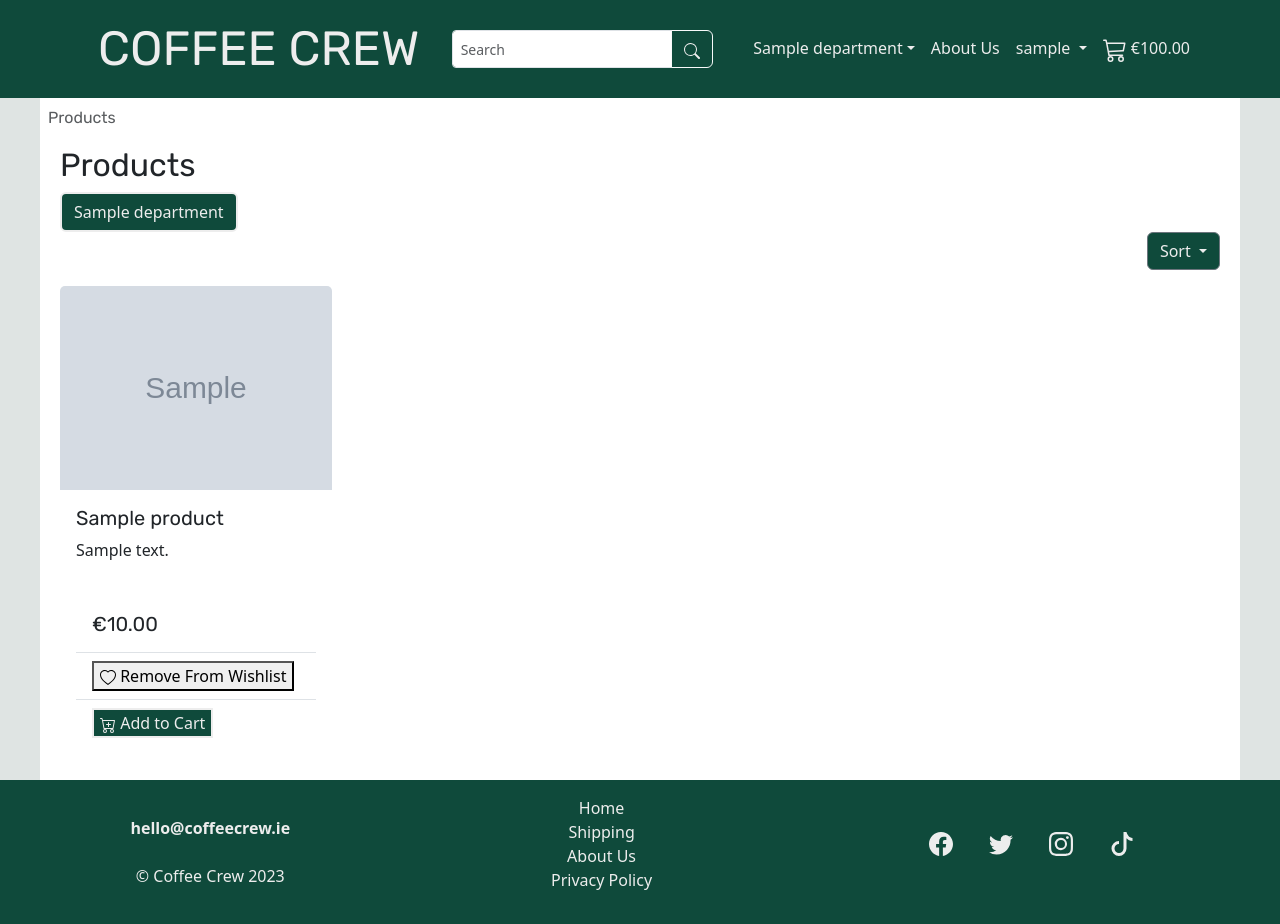
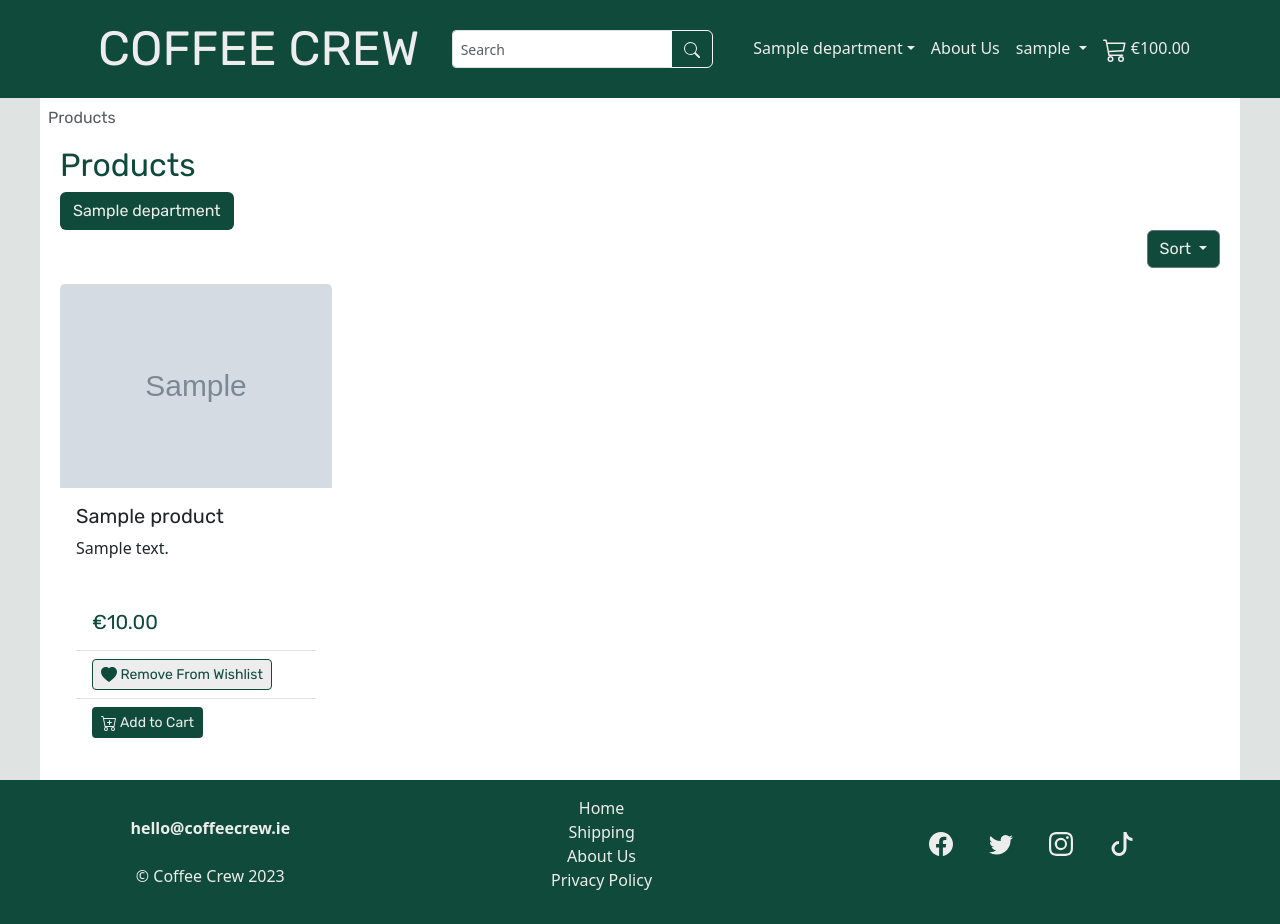
Before and after one commit to davidindub/coffeecrew, a Django app: page /shop/ in a window 1280 px wide. Run offline with Django 4.2, Linux system fonts and the light colour scheme; a user stored in the database is signed in; tables that the repository leaves empty hold one stand-in row (values such as "Sample post"); grey boxes marked "Sample" are stand-in pictures.

Commit message:
Update buttons to use bootstrap variable for styling

```diff
--- a/cart/templates/cart/shopping_cart.html
+++ b/cart/templates/cart/shopping_cart.html
@@ -30,7 +30,7 @@
                       <input type="hidden"
                              name="new_quantity"
                              value="{{ object.quantity|add:-1 }}"/>
-                      <button class="btn btn-sm btn-primary custom-button" type="submit">-</button>
+                      <button class="btn btn-sm btn-primary btn-cc" type="submit">-</button>
                     </form>
                     {{ object.quantity }}
                     <form class="cart-form"
@@ -38,7 +38,7 @@
                           method="post">
                       {% csrf_token %}
                       <input type="hidden" name="new_quantity" value="{{ object.quantity|add:1 }}"/>
-                      <button class="btn btn-sm btn-primary custom-button" type="submit">+</button>
+                      <button class="btn btn-sm btn-primary btn-cc" type="submit">+</button>
                     </form>
                   </td>
                   <td class="d-none d-md-block">€{{ object.product.price }}</td>
--- a/home/templates/home/index.html
+++ b/home/templates/home/index.html
@@ -12,7 +12,7 @@
   <div class="hero-image">
     <div class="hero-inner">
       <h2 class="hero-headline">We Got Your Coffee.</h2>
-      <a href="{% url 'products' %}" class="custom-button custom-button-lg">Let's Brew!</a>
+      <a href="{% url 'products' %}" class="hero-button">Let's Brew!</a>
     </div>
   </div>
 </div>
--- a/products/forms.py
+++ b/products/forms.py
@@ -18,7 +18,7 @@ class ProductForm(forms.ModelForm):
         self.helper = FormHelper()
         self.helper.form_method = "post"
         self.helper.add_input(
-            Submit("submit", "Save", css_class="custom-button"))
+            Submit("submit", "Save", css_class="btn-cc"))
 
 
 class CoffeeForm(ProductForm):
@@ -44,7 +44,7 @@ class DepartmentForm(forms.ModelForm):
         self.helper = FormHelper()
         self.helper.form_method = "post"
         self.helper.add_input(
-            Submit("submit", "Save", css_class="custom-button"))
+            Submit("submit", "Save", css_class="btn-cc"))
 
 
 class CategoryForm(forms.ModelForm):
@@ -60,4 +60,4 @@ class CategoryForm(forms.ModelForm):
         self.helper = FormHelper()
         self.helper.form_method = "post"
         self.helper.add_input(
-            Submit("submit", "Save", css_class="custom-button"))
+            Submit("submit", "Save", css_class="btn-cc"))
--- a/products/templates/products/products.html
+++ b/products/templates/products/products.html
@@ -56,7 +56,7 @@
                         {% if dept.name == department.name %}
                             {% for category in dept.categories %}
                                 <a href="{% url 'products_by_category' category=category.name %}"
-                                   class="btn custom-button">{{ category.display_name }}</a>
+                                   class="btn btn-cc">{{ category.display_name }}</a>
                             {% endfor %}
                         {% endif %}
                     {% endfor %}
@@ -64,7 +64,7 @@
                 {% if not department and not category and not wishlist_page and not search_results %}
                     {% for dept in departments_with_categories %}
                         <a href="{% url 'products_by_department' department=dept.name %}"
-                           class="btn custom-button">{{ dept.name }}</a>
+                           class="btn btn-cc">{{ dept.name }}</a>
                     {% endfor %}
                 {% endif %}
             </div>
@@ -118,7 +118,23 @@
                                                         <form method="post"
                                                               action="{% url 'remove_from_wishlist' product_id=product.id %}">
                                                             {% csrf_token %}
-                                                            <button type="submit">
+                                                            <button type="submit" class="btn btn-sm btn-outline-cc">
+                                                                <svg xmlns="http://www.w3.org/2000/svg"
+                                                                     width="16"
+                                                                     height="16"
+                                                                     fill="currentColor"
+                                                                     class="bi bi-heart-fill"
+                                                                     viewBox="0 0 16 16">
+                                                                    <path fill-rule="evenodd" d="M8 1.314C12.438-3.248 23.534 4.735 8 15-7.534 4.736 3.562-3.248 8 1.314z"/>
+                                                                </svg>
+                                                                Remove From Wishlist
+                                                            </button>
+                                                        </form>
+                                                    {% else %}
+                                                        <form method="post"
+                                                              action="{% url 'add_to_wishlist' product_id=product.id %}">
+                                                            {% csrf_token %}
+                                                            <button class="btn btn-sm btn-cc" type="submit">
                                                                 <svg xmlns="http://www.w3.org/2000/svg"
                                                                      width="16"
                                                                      height="16"
@@ -128,22 +144,6 @@
                                                                     <path
                                                                     d="m8 2.748-.717-.737C5.6.281 2.514.878 1.4 3.053c-.523 1.023-.641 2.5.314 4.385.92 1.815 2.834 3.989 6.286 6.357 3.452-2.368 5.365-4.542 6.286-6.357.955-1.886.838-3.362.314-4.385C13.486.878 10.4.28 8.717 2.01L8 2.748zM8 15C-7.333 4.868 3.279-3.04 7.824 1.143c.06.055.119.112.176.171a3.12 3.12 0 0 1 .176-.17C12.72-3.042 23.333 4.867 8 15z" />
                                                                 </svg>
-                                                                Remove From Wishlist
-                                                            </button>
-                                                        </form>
-                                                    {% else %}
-                                                        <form method="post"
-                                                              action="{% url 'add_to_wishlist' product_id=product.id %}">
-                                                            {% csrf_token %}
-                                                            <button class="custom-button" type="submit">
-                                                                <svg xmlns="http://www.w3.org/2000/svg"
-                                                                     width="16"
-                                                                     height="16"
-                                                                     fill="currentColor"
-                                                                     class="bi bi-heart-fill"
-                                                                     viewBox="0 0 16 16">
-                                                                    <path fill-rule="evenodd" d="M8 1.314C12.438-3.248 23.534 4.735 8 15-7.534 4.736 3.562-3.248 8 1.314z"/>
-                                                                </svg>
                                                                 Add to Wishlist
                                                             </button>
                                                         </form>
@@ -151,9 +151,10 @@
                                                 </li>
                                             {% endif %}
                                             <li class="list-group-item">
+                                                {% if product.stock %}
                                                     <form action="{% url 'cart_add' product.id %}" method="post">
                                                         {% csrf_token %}
-                                                    <button class="custom-button" type="submit">
+                                                        <button class="btn btn-sm btn-cc" type="submit">
                                                             <svg xmlns="http://www.w3.org/2000/svg"
                                                                  width="16"
                                                                  height="16"
@@ -168,6 +169,9 @@
                                                             Add to Cart
                                                         </button>
                                                     </form>
+                                                {% else %}
+                                                    <span class="btn btn-sm btn-cc-greyed">Out of Stock</span>
+                                                {% endif %}
                                             </li>
                                         </ul>
                                     </div>
--- a/products/templates/products/staff/manage_shop.html
+++ b/products/templates/products/staff/manage_shop.html
@@ -66,7 +66,7 @@
       {% endfor %}
     </tbody>
   </table>
-  <a href="{% url 'department_create' %}" class="btn custom-button">
+  <a href="{% url 'department_create' %}" class="btn btn-cc">
     <svg xmlns="http://www.w3.org/2000/svg"
          width="16"
          height="16"
@@ -76,7 +76,7 @@
       <path d="M2 0a2 2 0 0 0-2 2v12a2 2 0 0 0 2 2h12a2 2 0 0 0 2-2V2a2 2 0 0 0-2-2H2zm6.5 4.5v3h3a.5.5 0 0 1 0 1h-3v3a.5.5 0 0 1-1 0v-3h-3a.5.5 0 0 1 0-1h3v-3a.5.5 0 0 1 1 0z"/>
     </svg>
   Add Department</a>
-  <a href="{% url 'category_create' %}" class="btn custom-button">
+  <a href="{% url 'category_create' %}" class="btn btn-cc">
     <svg xmlns="http://www.w3.org/2000/svg"
          width="16"
          height="16"
--- a/products/views.py
+++ b/products/views.py
@@ -175,7 +175,7 @@ class ProductCreate(StaffMemberRequiredMixin, generic.edit.CreateView):
 
     def get_success_url(self):
         return reverse_lazy("product_detail",
-                            kwargs={"product_id": self.object.id})
+                            kwargs={"slug": self.object.slug})
 
 
 class CoffeeCreate(ProductCreate):
--- a/static/css/base.css
+++ b/static/css/base.css
@@ -1,6 +1,7 @@
 :root {
     --main-bg-color: rgb(223, 228, 227);
     --color-primary: rgb(15, 74, 59);
+    --color-primary-lighter: rgb(25, 114, 92);
     --color-secondary: rgb(255, 208, 138);
     --color-tertiary: rgb(218, 217, 205);
     --color-white: rgb(255, 255, 255);
@@ -33,6 +34,10 @@ a:hover {
     text-decoration: underline;
 }
 
+a.btn:hover {
+    text-decoration: none;
+}
+
 h1,
 h2,
 h3,
@@ -40,6 +45,7 @@ h4,
 h5,
 h6,
 .breadcrumb-item {
+    color: var(--color-primary);
     font-family: var(--font-display-font);
 }
 
@@ -189,28 +195,48 @@ footer a,
     border: 2px #fff solid;
 }
 
-.custom-button {
-    background-color: var(--color-primary);
-    color: var(--color-off-white);
-    border: var(--color-off-white) 2px solid;
+.btn {
+    font-family: var(--font-display-font);
+}
+
+.btn-cc {
+    --bs-btn-color: var(--color-off-white);
+    --bs-btn-hover-color: var(--color-off-white);
+    --bs-btn-bg: var(--color-primary);
+    --bs-btn-hover-bg: var(--color-primary-lighter);
+    --bs-btn-active-border-color: var(--color-primary);
+    --bs-btn-hover-border-color: var(--color-primary);
     display: inline-block;
     text-decoration: none;
 }
 
-.custom-button-lg {
+.btn-outline-cc {
+    --bs-btn-color: var(--color-primary);
+    --bs-btn-hover-color: var(--color-off-white);
+    --bs-btn-bg: var(--color-off-white);
+    --bs-btn-hover-bg: var(--color-primary-lighter);
+    --bs-btn-border-color: var(--color-primary);
+    --bs-btn-hover-border-color: var(--color-primary);
+    --bs-btn-active-border-color: var(--color-primary);
+}
+
+.btn-cc-greyed {
+    --bs-btn-color: var(--color-primary);
+    --bs-btn-hover-color: var(--color-primary);
+    --bs-btn-bg: var(--color-off-white);
+    --bs-btn-hover-bg: var(--color-off-white);
+    --bs-btn-border-color: var(--color-primary);
+    --bs-btn-hover-border-color: var(--color-primary);
+    --bs-btn-active-border-color: var(--color-primary);
+}
+
+.hero-button {
     padding: 1rem 2rem;
     margin-top: 2rem;
-}
-
-.custom-button:hover,
-.custom-button:focus {
-    border: var(--color-primary) 2px solid;
-    /* background-color: var(--color-secondary);
-    color: var(--color-black); */
-    background-color: var(--color-off-white);
-    opacity: 70%;
-    color: var(--color-primary);
-    text-decoration: none;
+    border: var(--color-off-white) 2px solid;
+    color: var(--color-off-white);
+    background-color: var(--color-primary);
+    display: inline-block;
 }
 
 .product-list-top {
```
Also changed, not shown: products/templates/products/product_detail.html (+5 -5 lines), products/templates/products/staff/manage_products.html (+4 -4 lines). Lines whose indentation alone changed are shown as unchanged.
